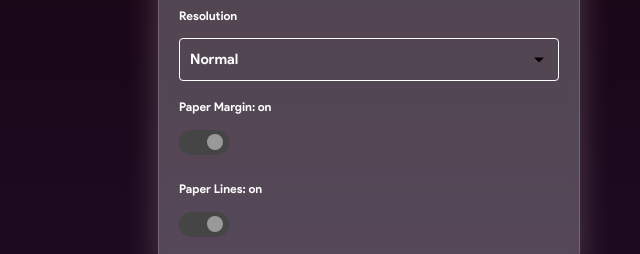
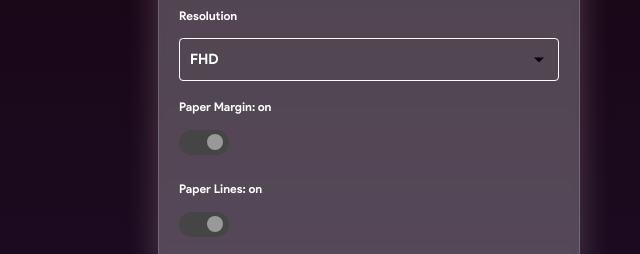
Before and after one commit to shrish-sharma-codes/tn-native-v4, a website with bundled scripts: page docs/index.html in a window 1280 px wide. Shown: the part 729-983 px from the top of the page, 640-1280 px from the left. Built offline with nearby package versions, Linux system fonts and the light colour scheme; a web font is replaced by a local one.

Commit message:
New resolution Names

```diff
--- a/docs/index.html
+++ b/docs/index.html
@@ -268,11 +268,11 @@
                   <div>
                     <label class="block" for="resolution">Resolution</label>
                     <select id="resolution">
-                      <option value="0.8">Very Low</option>
-                      <option value="1">Low</option>
-                      <option selected value="2">Normal</option>
-                      <option value="3">High</option>
-                      <option value="4">Very High</option>
+                      <option value="0.8">HD</option>
+                      <option value="1">HD+</option>
+                      <option selected value="2">FHD</option>
+                      <option value="3">Quad HD</option>
+                      <option value="4">4K</option>
                     </select>
                   </div>
                   <div>
```
